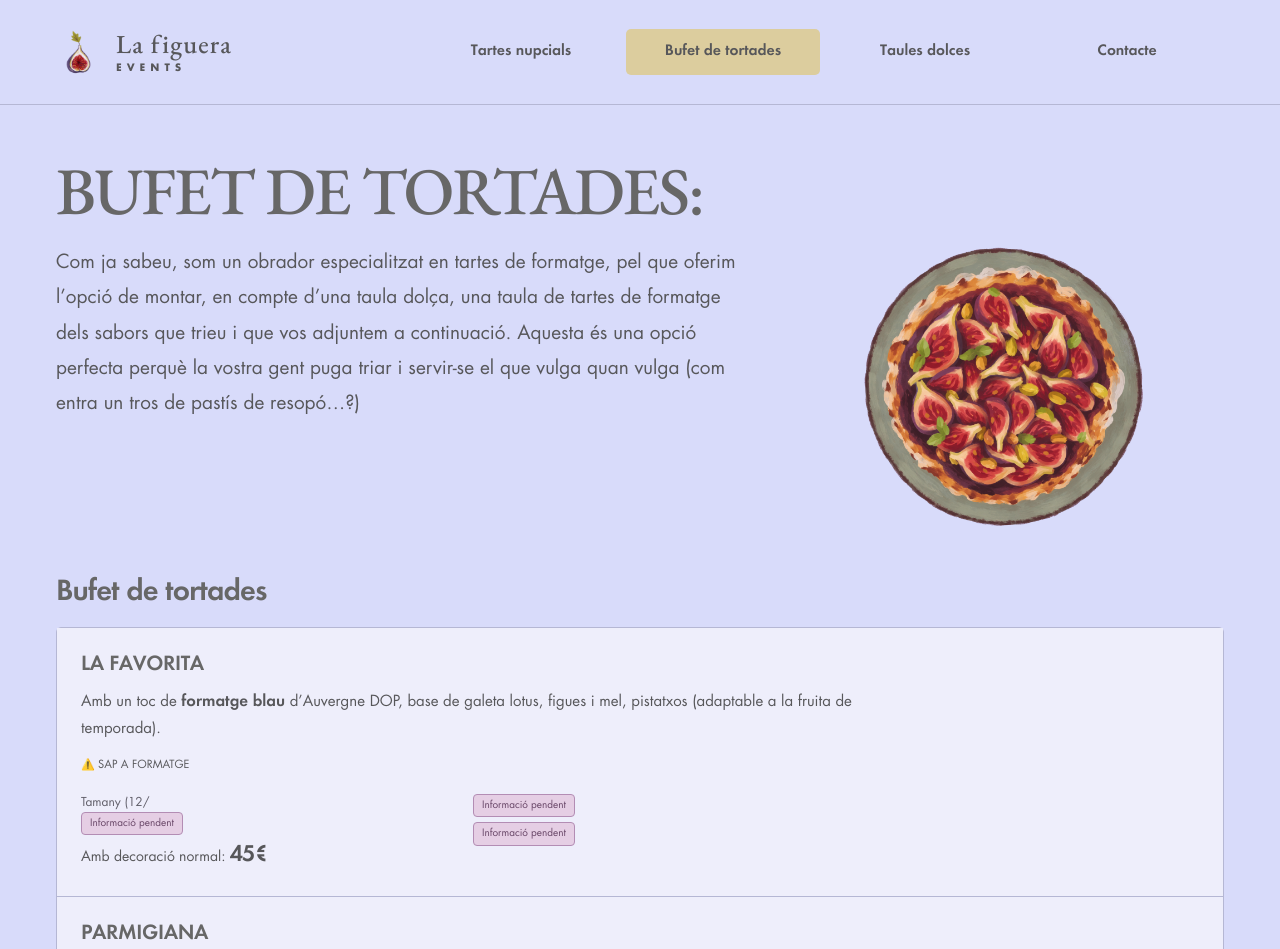
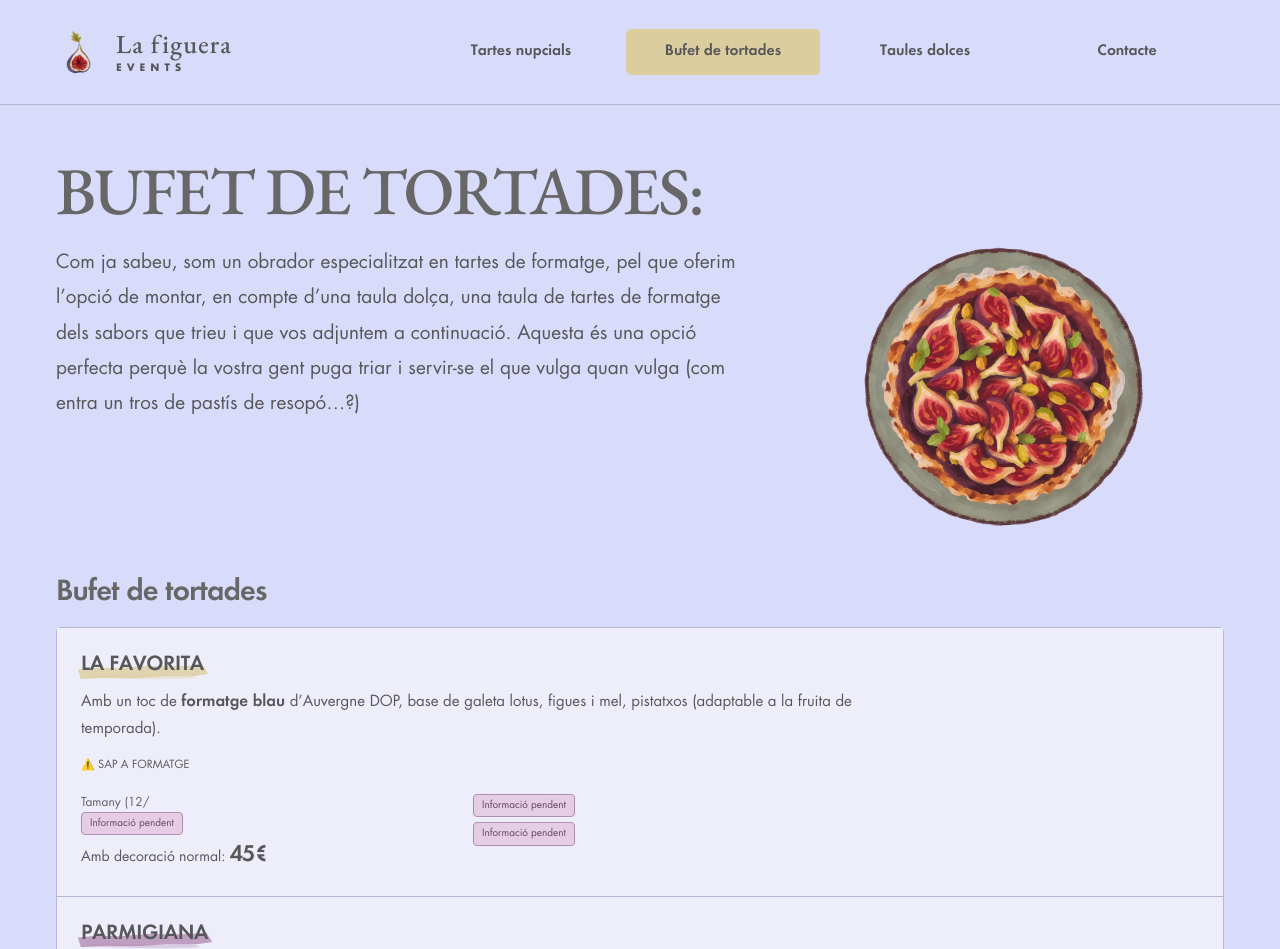
Before and after one commit to e1d8/LAFIGUERAEVENTS, a website: page bufet/index.html in a window 1280 px wide. Shown: the top 949 px of the page. Drawn offline with Linux system fonts and the light colour scheme; files that its build step writes are made by us from their sources.

Commit message:
Subratllat

```diff
--- a/app.js
+++ b/app.js
@@ -68,13 +68,13 @@ function renderCell(parent, value) {
 }
 
 // New columns default to visible options; missing values remain explicitly pending.
-export function renderCatalogue(data) {
+export function renderCatalogue(data, firstIndex = 0) {
   const list = el('div', 'product-list');
   const nameColumns = data.columns.filter(column => column.role === 'name');
   const detailColumns = data.columns.filter(column => column.role === 'detail');
   const optionColumns = data.columns.filter(column => !['name', 'detail'].includes(column.role));
-  data.rows.forEach(row => {
-    const item = el('article', 'product-item');
+  data.rows.forEach((row, index) => {
+    const item = el('article', `product-item${(firstIndex + index) % 2 ? ' product-item-rose' : ''}`);
     item.dataset.rowId = row.id;
     const name = el('h3', 'product-name');
     nameColumns.forEach(column => {
@@ -82,10 +82,16 @@ export function renderCatalogue(data) {
       renderCell(label, column.label);
       const value = el('span', 'product-name-value');
       value.dataset.columnKey = column.key;
-      renderCell(value, row.cells[column.key]);
+      const cell = row.cells[column.key];
+      if (cell?.text) {
+        const text = el('span', 'product-name-text');
+        richText(text, cell.text);
+        value.append(text);
+      }
+      if (!cell || cell.pending) value.append(pendingBadge());
       name.append(label, value);
     });
-    if (!nameColumns.length) name.textContent = data.title;
+    if (!nameColumns.length) name.append(el('span', 'product-name-text', data.title));
     const options = el('div', 'product-options');
     optionColumns.forEach(column => {
       const option = el('span', 'product-option');
@@ -111,11 +117,11 @@ export function renderCatalogue(data) {
   return list;
 }
 
-function catalogueBlock(id) {
+function catalogueBlock(id, firstIndex) {
   const data = tables[id];
   const block = el('section', 'catalogue-block');
   block.dataset.catalogueId = id;
-  block.append(el('h2', 'catalogue-heading', data.title), renderCatalogue(data));
+  block.append(el('h2', 'catalogue-heading', data.title), renderCatalogue(data, firstIndex));
   if (data.fragments?.length) {
     const fragments = el('details', 'source-fragments');
     fragments.append(el('summary', '', 'Fragments de taula pendents d’ubicar'));
@@ -217,7 +223,11 @@ function catalogue(section) {
     link.href = routePath('bufet-de-tortades'); link.dataset.section = 'bufet-de-tortades';
     container.append(link);
   }
-  section.tableIds.forEach(id => container.append(catalogueBlock(id)));
+  let productIndex = 0;
+  section.tableIds.forEach(id => {
+    container.append(catalogueBlock(id, productIndex));
+    productIndex += tables[id].rows.length;
+  });
   container.append(questionsBlock(section));
   const closing = el('a', 'closing-link'); closing.href = routePath('contacte'); closing.dataset.section = 'contacte';
   const closingLabel = el('span', 'closing-label', 'Contacteu-nos');
--- a/styles.css
+++ b/styles.css
@@ -48,10 +48,15 @@ h1{font-family:var(--display);font-size:clamp(50px,6.5vw,87px);line-height:1.06;
 .catalogue-block{margin-top:45px}
 .catalogue-heading{margin-bottom:16px;font-size:27px;letter-spacing:-.8px;font-weight:600}
 .product-list{border:1px solid var(--line);border-radius:5px;background:var(--white)}
-.product-item{min-width:0;padding:24px;background:var(--white);border-bottom:1px solid var(--line)}
+.product-item{--name-highlight:var(--mustard);min-width:0;padding:24px;background:var(--white);border-bottom:1px solid var(--line)}
+.product-item-rose{--name-highlight:var(--purple)}
 .product-item:last-child{border-bottom:0}
 .product-name{min-width:0;margin:0;font-size:19px;font-weight:600;letter-spacing:-.4px;overflow-wrap:anywhere}
 .product-name-value{display:block}
+.product-name-text{position:relative;isolation:isolate;display:inline-block;max-width:100%;color:var(--ink)}
+.product-name-text:before,.product-name-text:after{content:'';position:absolute;z-index:-1;pointer-events:none;background:var(--name-highlight)}
+.product-name-text:before{left:-.16em;right:-.22em;bottom:-.04em;height:.65em;opacity:.8;transform:rotate(-1.2deg);border-radius:15% 9% 17% 7%;clip-path:polygon(0 16%,13% 6%,31% 13%,52% 0,73% 10%,96% 3%,100% 76%,87% 93%,65% 86%,43% 100%,21% 89%,2% 97%)}
+.product-name-text:after{left:5%;right:7%;bottom:-.11em;height:.22em;opacity:.35;transform:rotate(1deg);border-radius:45% 20% 55% 30%}
 .product-options{display:grid;grid-template-columns:repeat(auto-fit,minmax(min(100%,180px),1fr));gap:14px 24px;min-width:0;max-width:760px;margin-top:20px}
 .product-option{display:flex;flex-direction:column;align-items:flex-start;gap:5px;min-width:0;overflow-wrap:anywhere;line-height:1.5}
 .product-option-label{font-size:12px;color:var(--muted)}
```
